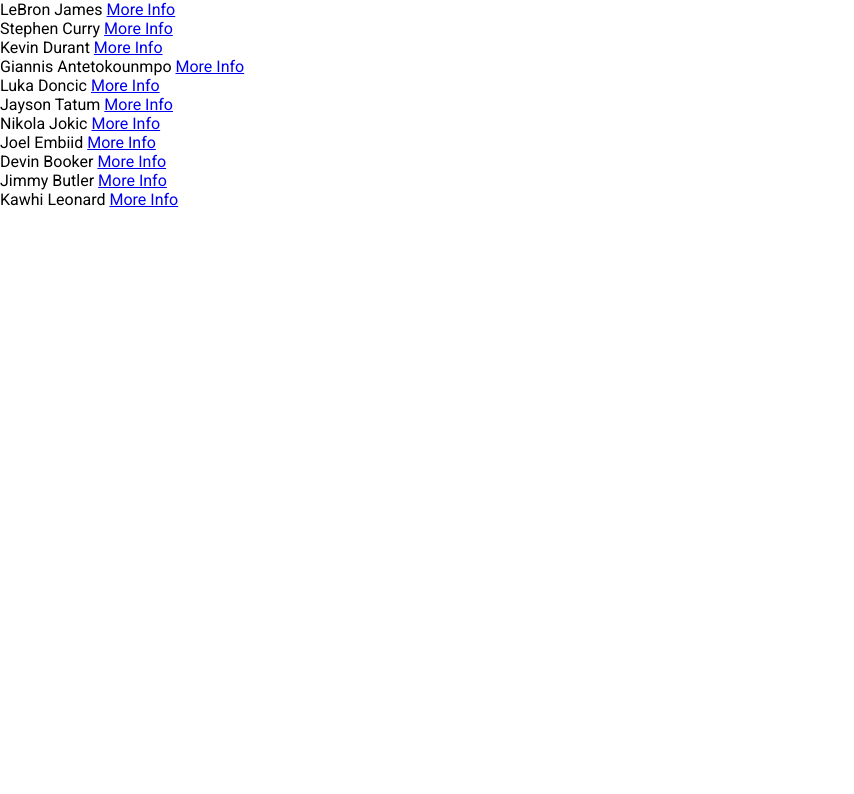
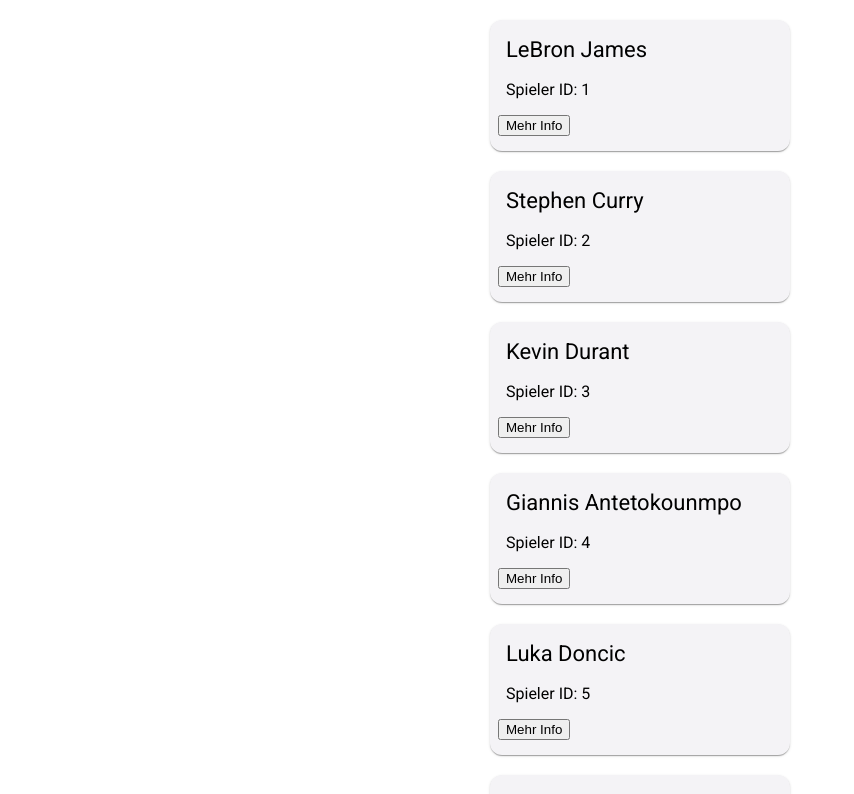
Before and after one commit to LorenzErber/NBA-Project, an Angular app in the folder Nba-Portal/: page /home in a window 1280 px wide. Shown: the top 794 px of the page, without its empty margins (0-854 px from the left). Built offline with nearby package versions, Linux system fonts and the light colour scheme.

Commit message:
you are my sunshine

```diff
--- a/Nba-Portal/src/app/homesite/homesite.css
+++ b/Nba-Portal/src/app/homesite/homesite.css
@@ -0,0 +1,17 @@
+.player-cards {
+  display: flex;
+  flex-wrap: wrap;
+  gap: 16px;
+  justify-content: center;
+  margin: 20px;
+}
+
+.player-card {
+  width: 300px;
+  transition: transform 0.3s ease, box-shadow 0.3s ease;
+}
+
+.player-card:hover {
+  transform: translateY(-5px);
+  box-shadow: 0 4px 20px rgba(0, 0, 0, 0.2);
+}
--- a/Nba-Portal/src/app/homesite/homesite.html
+++ b/Nba-Portal/src/app/homesite/homesite.html
@@ -1,10 +1,19 @@
 @for (item of players; track $index) {
+<div class="player-cards">
+  <mat-card  class="player-card">
+    <mat-card-header>
+      <mat-card-title>{{ item.Firstname }} {{ item.Lastname }}</mat-card-title>
+    </mat-card-header>
+
     <mat-card-content>
-                {{item.Firstname}} {{item.Lastname}}
+      <p>Spieler ID: {{ item.id }}</p>
+    </mat-card-content>
 
-            </mat-card-content>
-            <mat-card-actions>
-                <a [routerLink]="['/details',item.id]">More Info</a>
-            </mat-card-actions>
-            <br>
+    <mat-card-actions>
+      <button mat-raised-button color="primary" [routerLink]="['/details', item.id]">
+        Mehr Info
+      </button>
+    </mat-card-actions>
+  </mat-card>
+</div>
 }
```
